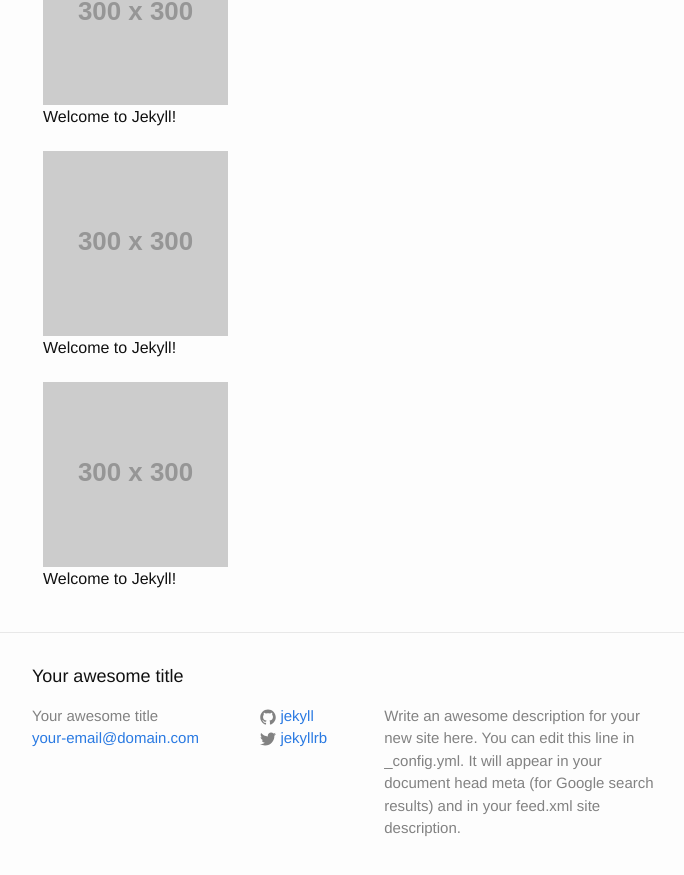
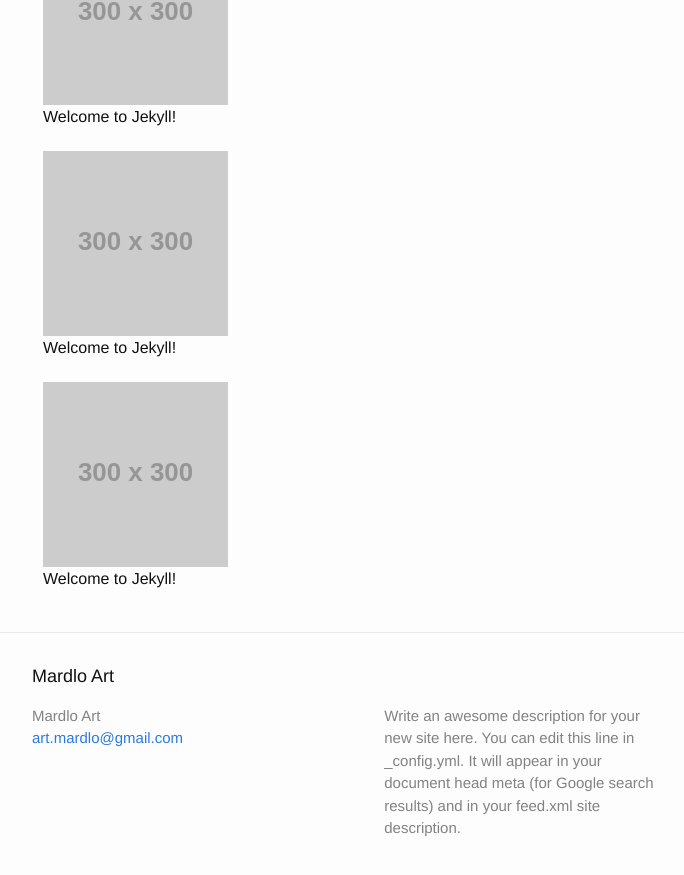
Before and after one commit to mardlo/mardlo.github.io, a Jekyll site: the page built from index.html, in a window 1280 px wide and 900 px high, scrolled down 580 px. Shown: the top 875 px of the window, without its empty margins (268-952 px from the left). Built offline with Jekyll 4.4.1, drawn with Linux system fonts in a browser that asks for light colours.

Commit message:
Update _config.yml

```diff
--- a/_config.yml
+++ b/_config.yml
@@ -1,14 +1,14 @@
 # Site settings
-title: Your awesome title
-email: your-email@domain.com
+title: Mardlo Art
+email: art.mardlo@gmail.com
 description: > # this means to ignore newlines until "baseurl:"
   Write an awesome description for your new site here. You can edit this
   line in _config.yml. It will appear in your document head meta (for
   Google search results) and in your feed.xml site description.
 baseurl: "" # the subpath of your site, e.g. /blog/
-url: "http://yourdomain.com" # the base hostname & protocol for your site
-twitter_username: jekyllrb
-github_username:  jekyll
+url: "http://mardlo.com" # the base hostname & protocol for your site
+# twitter_username: jekyllrb
+# github_username:  jekyll
 
 # Build settings
 markdown: kramdown
```
